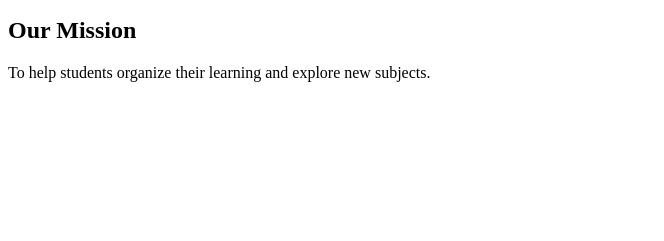
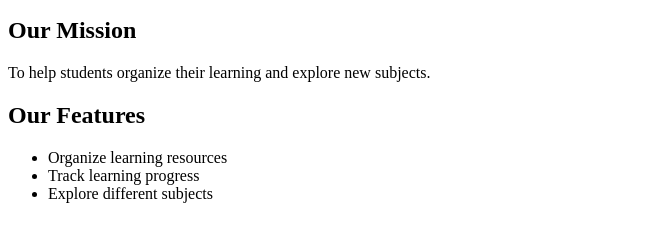
Before and after one commit to govindenneakshaya/StudySphere, a plain HTML site: page about.html in a window 1280 px wide. Shown: the part 101-342 px from the top of the page, without its empty margins (0-664 px from the left). Drawn offline with Linux system fonts and the light colour scheme.

Commit message:
Add StudySphere features section

```diff
--- a/about.html
+++ b/about.html
@@ -20,5 +20,13 @@
         and explore new subjects.
     </p>
 
+    <h2>Our Features</h2>
+
+    <ul>
+        <li>Organize learning resources</li>
+        <li>Track learning progress</li>
+        <li>Explore different subjects</li>
+    </ul>
+
 </body>
 </html>
```
